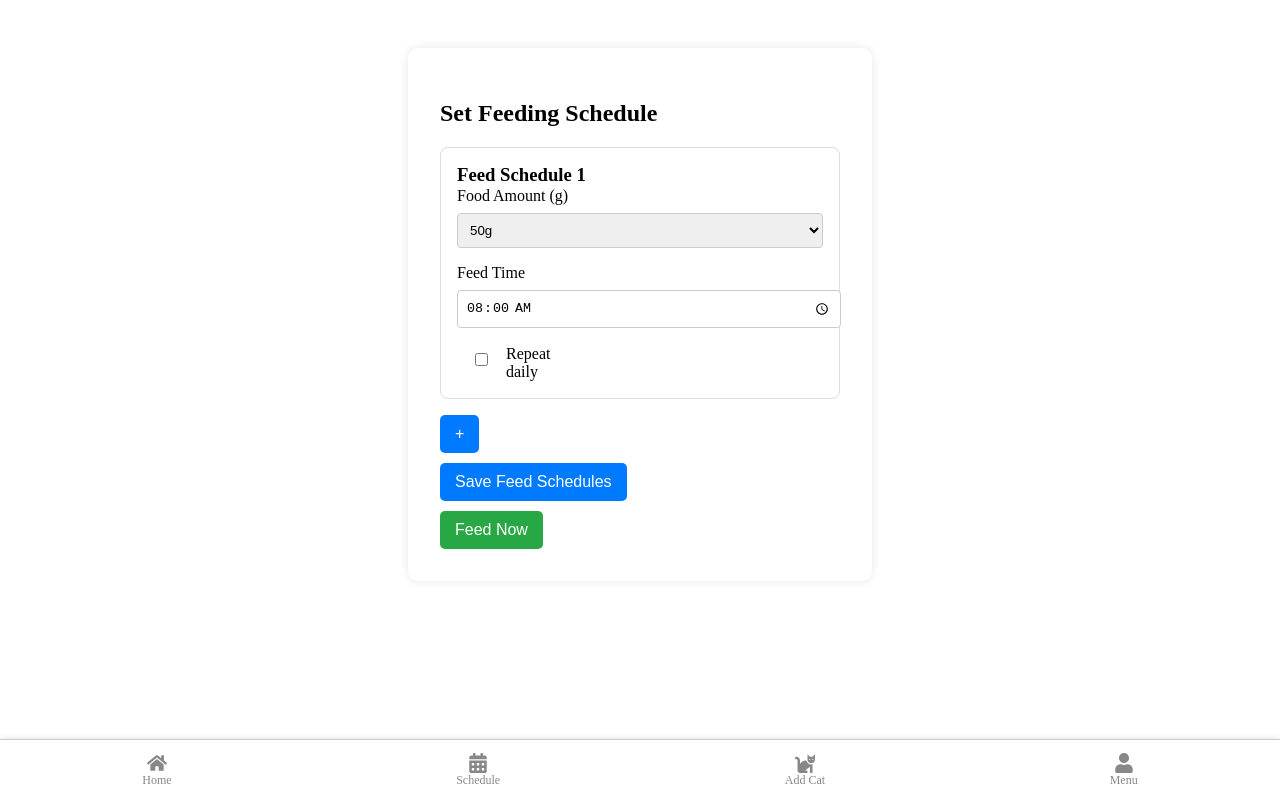
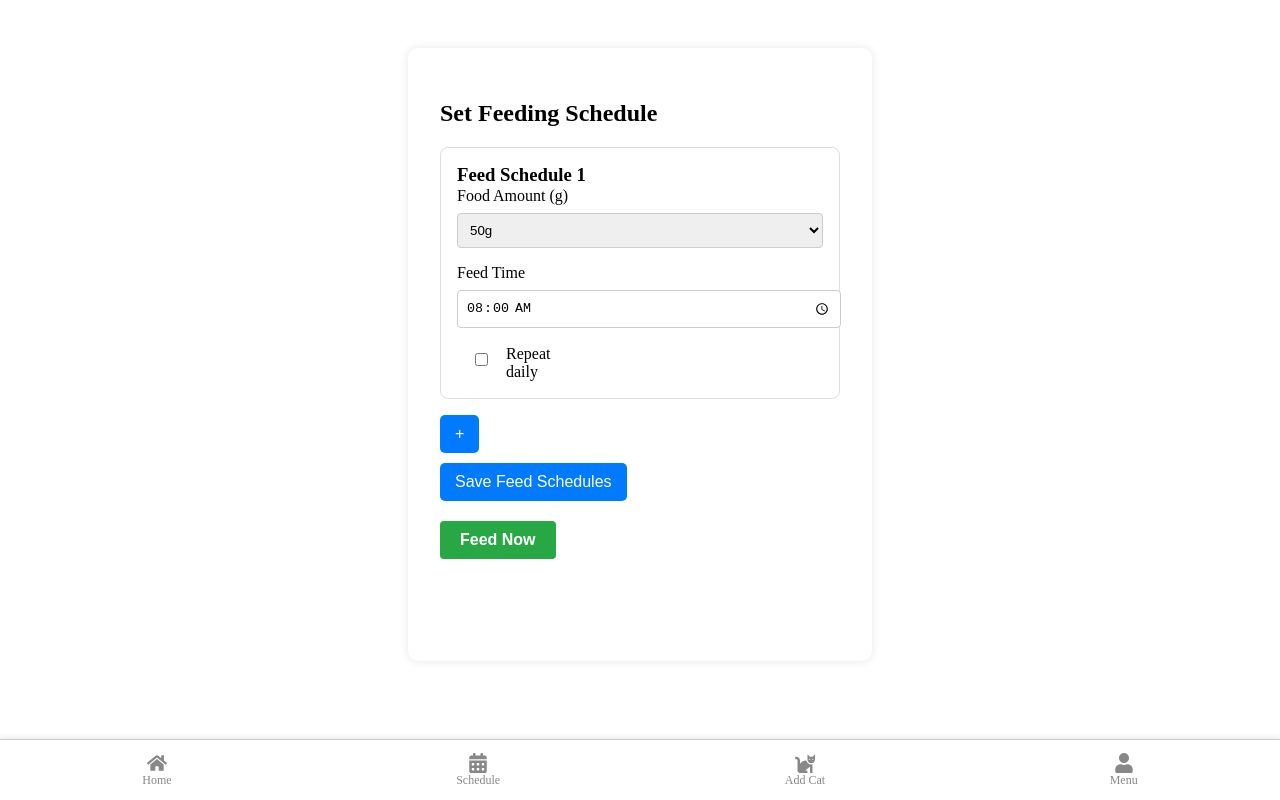
Before and after one commit to eifionsleith/Kittybyte-IoT, a React (Create React App) app in the folder frontend/app/: page /schedule/details in a window 1280 px wide. Built offline with nearby package versions, Linux system fonts and the light colour scheme; the HTML template or start-up script is replaced by a standard one.

Commit message:
fix schedule button truncation

```diff
--- a/frontend/app/src/components/Schedule/ScheduleDetails.js
+++ b/frontend/app/src/components/Schedule/ScheduleDetails.js
@@ -90,9 +90,6 @@ export default function ScheduleDetails() {
               <label htmlFor={`repeat-${schedule.id}`}>Repeat daily</label>
               </div>
             </div>
-
-
-
           </div>
         ))}
 
@@ -112,15 +109,21 @@ export default function ScheduleDetails() {
         </div>
       </form>
 
+      <div style={{ marginTop: '20px', marginBottom: '70px' }}>
         <button
           style={{
-          marginTop: '10px',
             backgroundColor: '#28a745',
+            padding: '10px 20px',
+            borderRadius: '4px',
+            border: 'none',
+            color: 'white',
+            fontWeight: 'bold'
           }}
           onClick={handleFeedNow}
         >
           Feed Now
         </button>
+      </div>
 
       <Navbar />
     </div>
```
Lines whose indentation alone changed are shown as unchanged.
